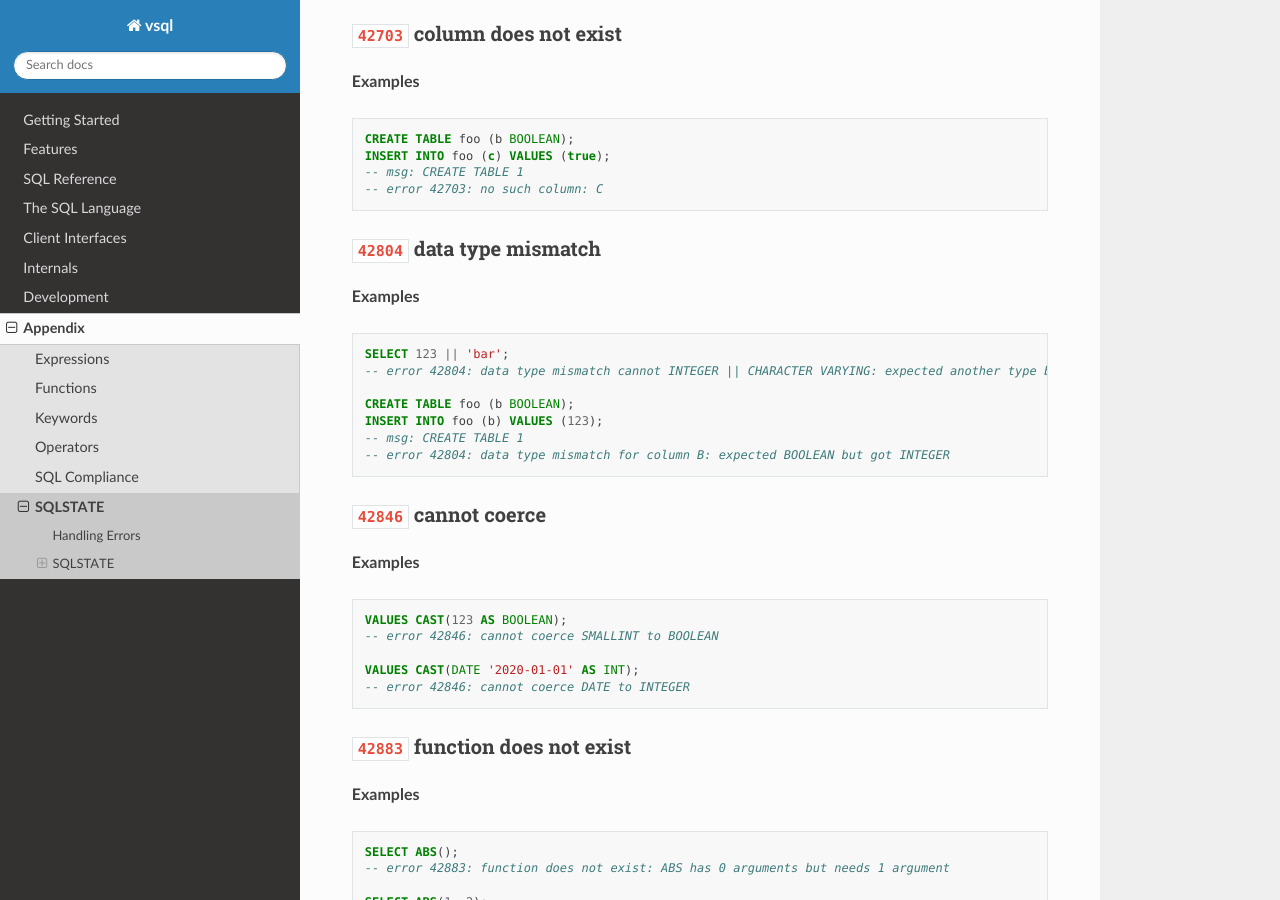
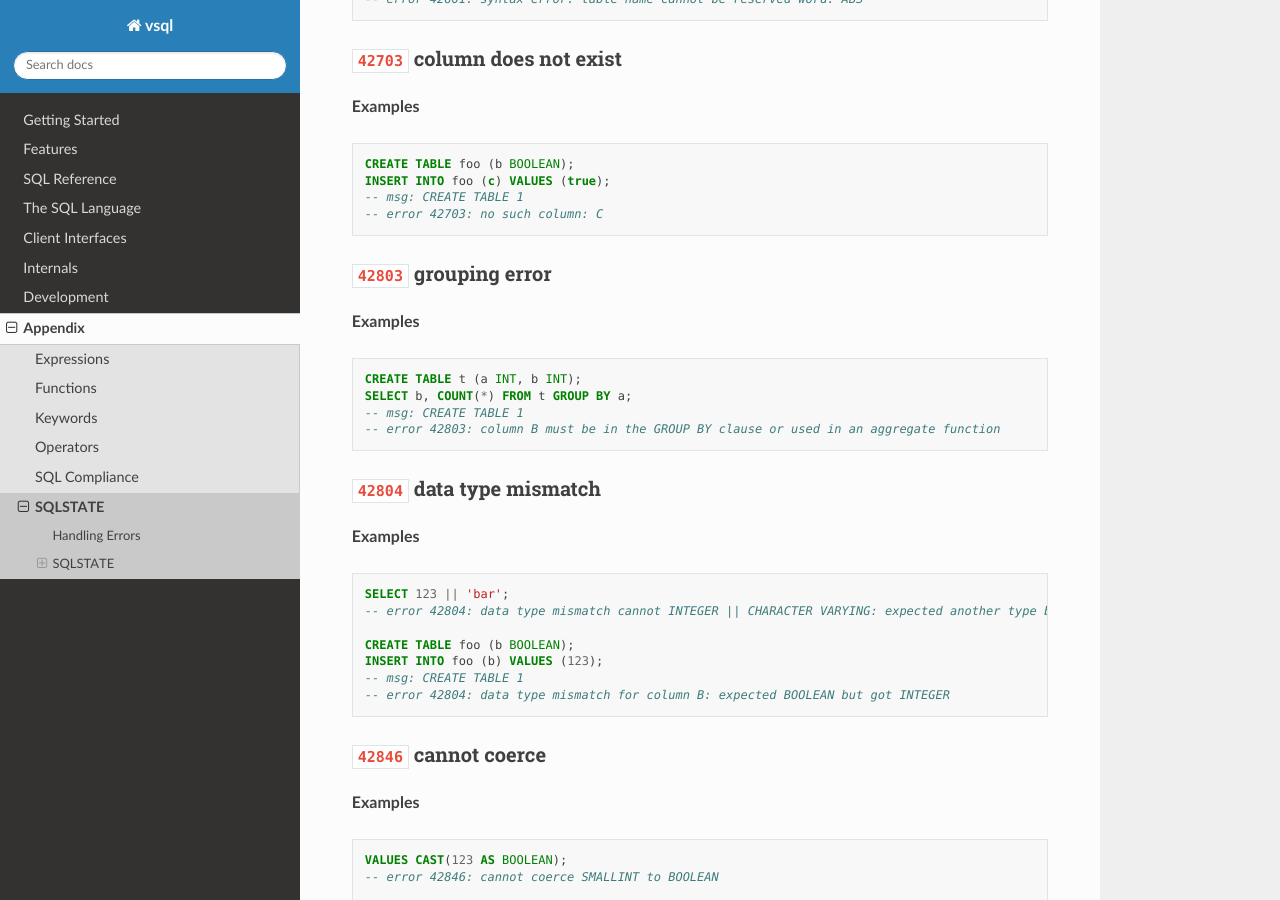
Before and after one commit to elliotchance/vsql, a Sphinx documentation site: the page built from docs/sqlstate.rst, in a window 1280 px wide and 900 px high, scrolled down 7361 px. Built offline with Sphinx 7.4.7 and the Read the Docs theme 3.1.0, drawn with Linux system fonts in a browser that asks for light colours.

Commit message:
GROUP BY: Reject columns that aren't grouped or aggregated
A grouped query accepted a column in the select list that wasn't a grouping
column, and used its value from one of the rows. It's now a 42803 error unless
the column is only used in the argument of an aggregate function. This also
applies when an aggregate makes the whole table one group, such as
SELECT a, COUNT(*) FROM t.

SQL E051

Fixes #267

Co-Authored-By: Claude Opus 5.5 <noreply@anthropic.com>

```diff
--- a/docs/select.rst
+++ b/docs/select.rst
@@ -94,6 +94,11 @@ Otherwise, aggregation expressions are calculated from each set defined by the
 
   SELECT city, AVG(price) FROM products GROUP BY city;
 
+Each column in the ``SELECT`` expressions must be one of the ``GROUP BY``
+columns, or only be used in an aggregate function. Otherwise, a ``42803``
+error is returned because there could be more than one value for the column in
+each set.
+
 See full list of :doc:`functions`.
 
 ORDER BY
--- a/docs/sqlstate.rst
+++ b/docs/sqlstate.rst
@@ -355,6 +355,18 @@ A client that receives this error should retry the transaction.
   -- msg: CREATE TABLE 1
   -- error 42703: no such column: C
 
+``42803`` grouping error
+^^^^^^^^^^^^^^^^^^^^^^^^
+
+**Examples**
+
+.. code-block:: sql
+
+  CREATE TABLE t (a INT, b INT);
+  SELECT b, COUNT(*) FROM t GROUP BY a;
+  -- msg: CREATE TABLE 1
+  -- error 42803: column B must be in the GROUP BY clause or used in an aggregate function
+
 ``42804`` data type mismatch
 ^^^^^^^^^^^^^^^^^^^^^^^^^^^^
 
```
Also changed, not shown: 6 other files.
